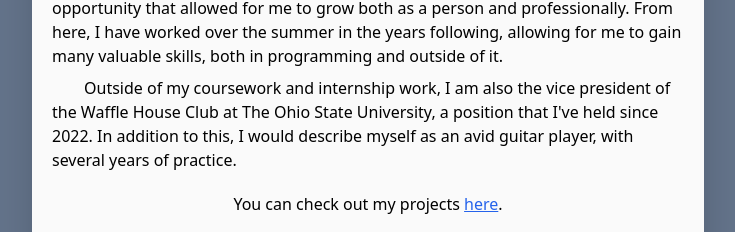
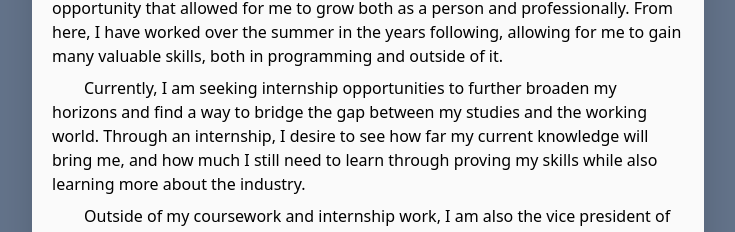
Before and after one commit to lxsavage/lxsavage.github.io, a Nuxt app: page / in a window 1280 px wide. Shown: the part 420-652 px from the top of the page, without its empty margins (272-1007 px from the left). Built offline with nearby package versions, Linux system fonts and the light colour scheme.

Commit message:
Improved index

```diff
--- a/pages/index.vue
+++ b/pages/index.vue
@@ -10,6 +10,11 @@
       internship opportunity that allowed for me to grow both as a person and professionally. From here, I have worked
       over the summer in the years following, allowing for me to gain many valuable skills, both in programming and
       outside of it.
+    </p>
+    <p class="indent-8 mb-2">
+      Currently, I am seeking internship opportunities to further broaden my horizons and find a way to bridge the gap
+      between my studies and the working world. Through an internship, I desire to see how far my current knowledge will
+      bring me, and how much I still need to learn through proving my skills while also learning more about the industry.
     </p>
     <p class="indent-8 mb-5">
       Outside of my coursework and internship work, I am also the vice president of the Waffle House Club at The Ohio
```
